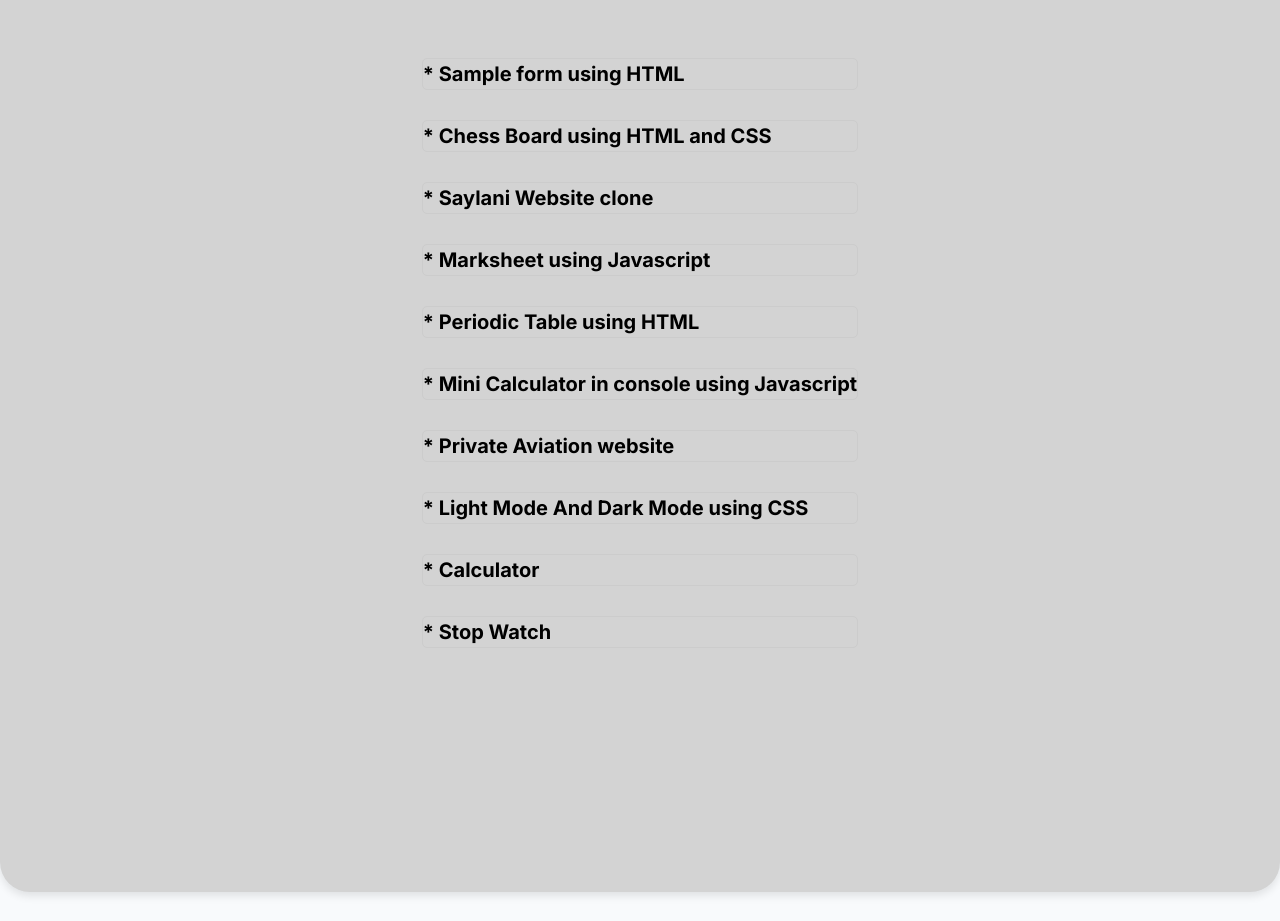
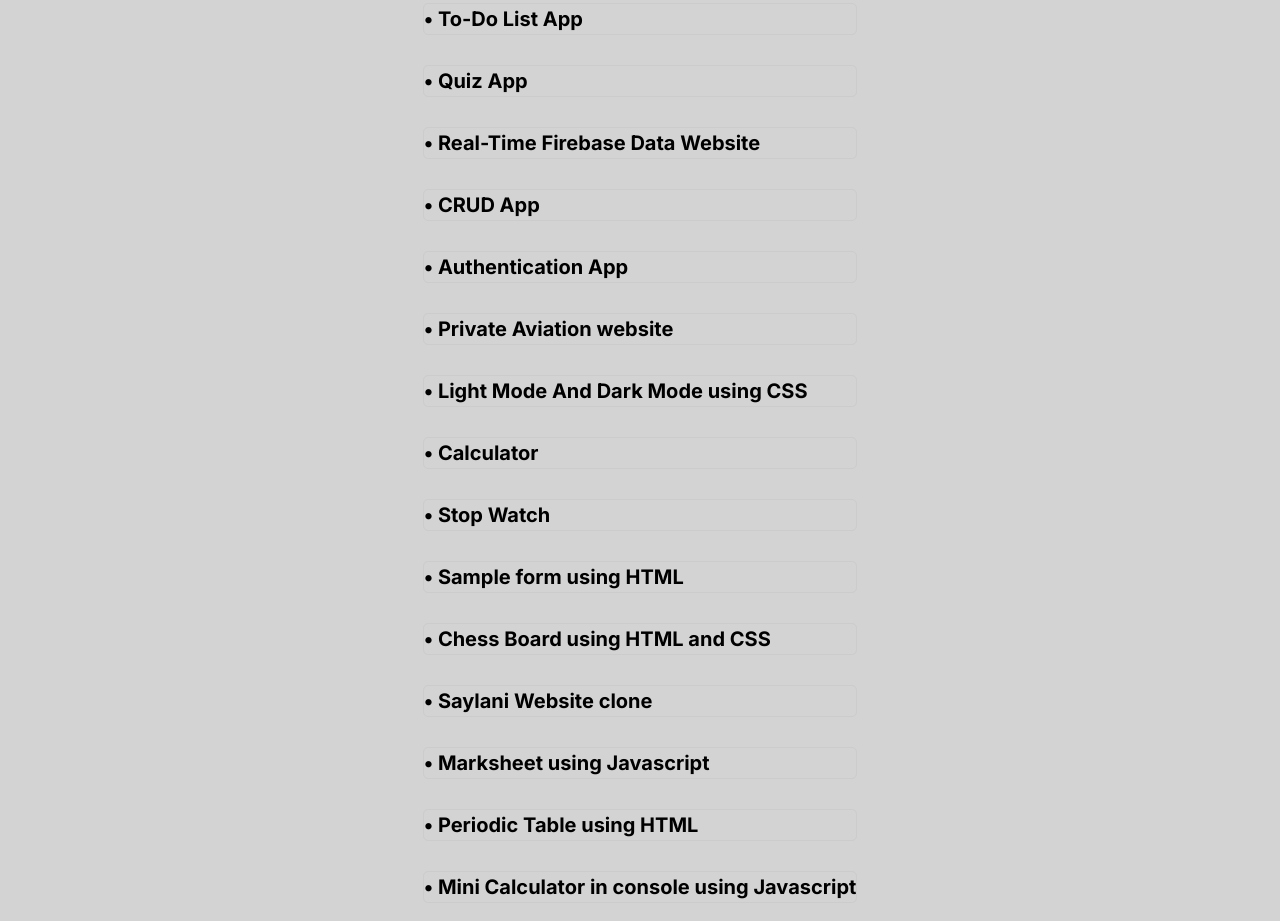
Before and after one commit to SMArham/My-portfolio, a plain HTML site: page index.html in a window 1280 px wide. Shown: the part 3779-4700 px from the top of the page. Drawn offline with nearby package versions, Linux system fonts and the light colour scheme.

Commit message:
commit here

```diff
--- a/app.js
+++ b/app.js
@@ -1,5 +1,6 @@
 
 
+document.addEventListener('DOMContentLoaded', () => {
     let sections = document.querySelectorAll('section');
     let navLinks = document.querySelectorAll('nav ul li a');
 
@@ -21,3 +22,4 @@ window.onscroll = () => {
             }
         });
     };
+  });
--- a/index.html
+++ b/index.html
@@ -6,6 +6,12 @@
   <meta http-equiv="X-UA-Compatible" content="IE=edge" />
   <meta name="viewport" content="width=device-width, initial-scale=1.0" />
   <title>Portfolio</title>
+
+
+
+
+
+
 
   <link rel="stylesheet" href="styles.css">
   <link rel="stylesheet" href="https://cdnjs.cloudflare.com/ajax/libs/font-awesome/4.7.0/css/font-awesome.min.css">
@@ -52,11 +58,13 @@
             class="absolute right-0 top-[90px] w-full max-w-[350px] rounded-lg border border-black-200 bg-white py-5 px-6 shadow-lg shadow-black-400/5 transition-all lg:static lg:block lg:max-w-full lg:border-none lg:shadow-none lg:bg-transparent lg:px-0 lg-py-0">
             <ul class="flex flex-col justify-center gap-8 lg:flex-row">
               <li>
-                <a href="#Home" class="text-lg font-medium text-slate-700 duration-200 hover:font-bold lg:text-base">Home</a>
+                <a href="#Home"
+                  class="text-lg font-medium text-slate-700 duration-200 hover:font-bold lg:text-base">Home</a>
               </li>
 
               <li>
-                <a href="#About" class="text-lg font-medium text-slate-700 duration-200 hover:font-bold lg:text-base">About</a>
+                <a href="#About"
+                  class="text-lg font-medium text-slate-700 duration-200 hover:font-bold lg:text-base">About</a>
               </li>
 
               <li>
@@ -65,7 +73,8 @@
               </li>
 
               <li>
-                <a href="#ToolsAndTechs" class="text-lg font-medium text-slate-700 duration-200 hover:font-bold lg:text-base">Tools and
+                <a href="#ToolsAndTechs"
+                  class="text-lg font-medium text-slate-700 duration-200 hover:font-bold lg:text-base">Tools and
                   Techs</a>
               </li>
 
@@ -100,7 +109,9 @@
           </h1>
 
           <p class="text-slate-500 mb-8 max-w-[480px] text-base text-justify">
-            I am Syed Muhammad Arham, a Frontend Developer passionate about creating stunning, functional web applications. Combining a Computer Science background with creativity, I develop responsive interfaces and seamless user experiences.
+            I am Syed Muhammad Arham, a Frontend Developer passionate about creating stunning, functional web
+            applications. Combining a Computer Science background with creativity, I develop responsive interfaces and
+            seamless user experiences.
           </p>
 
         </div>
@@ -184,7 +195,9 @@
           Get My Amazing Services
         </h1>
         <p class="mx-auto mt-2 max-w-2xl text-slate-400 text-justify">
-          Unlock the full potential of your online presence with my exceptional services: Website Development for a stunning and functional site, Content Marketing to captivate and engage your audience, and Digital Marketing to amplify your reach and drive results. Let's elevate your brand together!
+          Unlock the full potential of your online presence with my exceptional services: Website Development for a
+          stunning and functional site, Content Marketing to captivate and engage your audience, and Digital Marketing
+          to amplify your reach and drive results. Let's elevate your brand together!
         </p>
       </div>
 
@@ -196,7 +209,9 @@
             Digital Marketing
           </h4>
           <p class="text-center text-sm text-slate-500 duration-200">
-            Digital marketing leverages online platforms and tools to promote products or services, reaching target audiences through methods like  social media, and email campaigns. It combines data analytics and creative strategies to drive engagement and conversions.
+            Digital marketing leverages online platforms and tools to promote products or services, reaching target
+            audiences through methods like social media, and email campaigns. It combines data analytics and creative
+            strategies to drive engagement and conversions.
           </p>
         </div>
 
@@ -207,7 +222,9 @@
             Content Marketing
           </h4>
           <p class="text-center text-sm text-slate-500 duration-200">
-            Content marketing focuses on creating and distributing valuable, relevant content to attract and engage a target audience. Its goal is to build trust and drive profitable customer actions by addressing their needs and interests.
+            Content marketing focuses on creating and distributing valuable, relevant content to attract and engage a
+            target audience. Its goal is to build trust and drive profitable customer actions by addressing their needs
+            and interests.
           </p>
         </div>
 
@@ -218,7 +235,9 @@
             Website Development
           </h4>
           <p class="text-center text-sm text-slate-500 duration-200">
-            Website development involves creating and maintaining websites, integrating design, functionality, and user experience. It includes coding, content management, and optimization to ensure a seamless and engaging online presence.
+            Website development involves creating and maintaining websites, integrating design, functionality, and user
+            experience. It includes coding, content management, and optimization to ensure a seamless and engaging
+            online presence.
           </p>
         </div>
       </div>
@@ -235,7 +254,9 @@
           Tools & Techs I Use
         </h1>
         <p class="mx-auto mt-2 max-w-2xl text-slate-600 text-justify">
-          I work with a diverse set of tools and technologies, including Python and JavaScript for programming, and Vercel for deployment. My skills include Firebase for backend services, Bootstrap for responsive design, and React for dynamic user interfaces. I use Git and GitHub for version control and collaboration.
+          I work with a diverse set of tools and technologies, including Python and JavaScript for programming, and
+          Vercel for deployment. My skills include Firebase for backend services, Bootstrap for responsive design, and
+          React for dynamic user interfaces. I use Git and GitHub for version control and collaboration.
         </p>
       </div>
 
@@ -304,86 +325,64 @@
 
 
 
-<!--
-
-    <div class="container">
-      <ul>
-          <li>
-              <h1 class="Portfolio1">Portfolio</h1>
-              <div class="main">
-                  <button>
-                      <a href="https://sample-form-using-html.vercel.app/">* Sample form using HTML</a>
-                  </button><br>
-                  <button>
-                      <a href="https://chess-board-using-html-and-css.vercel.app/">* Chess Board using HTML and CSS</a>
-                  </button><br>
-                  <button>
-                      <a href="https://practice-saylani-clone-website.vercel.app/">* Saylani Website clone</a>
-                  </button><br>
-                  <button>
-                      <a href="https://marksheet-in-javascript.vercel.app/">* Marksheet using Javascript</a>
-                  </button><br>
-                  <button>
-                      <a href="https://periodic-table-using-html.vercel.app/">* Periodic Table using HTML</a>
-                  </button><br>
-                  <button>
-                      <a href="https://mini-c-log-calculator-using-javascript.vercel.app/">* Mini Calculator in console using Javascript</a>
-                  </button><br>
-                  <button>
-                      <a href="https://zyer-website-j3ea.vercel.app/">* Private Aviation website</a>
-                  </button><br>
-                  <button>
-                      <a href="https://dark-mode-liart.vercel.app/">* Light Mode And Dark Mode using CSS</a>
-                  </button><br>
-                  <button>
-                      <a href="https://calculator-2-0-ebon.vercel.app/">* Calculator</a>
-                  </button><br>
-                  <button>
-                      <a href="https://stop-watch-flame.vercel.app/">* Stop Watch</a>
-                  </button><br>
-              </div>
-          </li>
-      </ul>
-  </div> -->
-
-
 
 
     <div class="container">
       <ul>
         <li>
-            <h1 class="Portfolio1">Portfolio</h1>
+          <h1 class="Portfolio1" id="Portfolio" >Portfolio</h1>
           <div class="main">
             <button>
-                    <a href="https://sample-form-using-html.vercel.app/">* Sample form using HTML</a>
+              <a href="https://to-do-list-sigma-lyart-90.vercel.app/"> • To-Do List App
+              </a>
             </button><br>
             <button>
-                    <a href="https://chess-board-using-html-and-css.vercel.app/">* Chess Board using HTML and CSS</a>
+              <a href="https://quiz-app-kappa-lilac.vercel.app/"> • Quiz App
+              </a>
             </button><br>
             <button>
-                    <a href="https://practice-saylani-clone-website.vercel.app/">* Saylani Website clone</a>
+              <a href="https://firebase-data.vercel.app/"> • Real-Time Firebase Data Website
+              </a>
             </button><br>
             <button>
-                    <a href="https://marksheet-in-javascript.vercel.app/">* Marksheet using Javascript</a>
+              <a href="https://curd-app-eight.vercel.app/"> • CRUD App
+              </a>
             </button><br>
             <button>
-                    <a href="https://periodic-table-using-html.vercel.app/">* Periodic Table using HTML</a>
+              <a href="https://auth-app-five-beta.vercel.app/"> • Authentication App</a>
             </button><br>
             <button>
-                    <a href="https://mini-c-log-calculator-using-javascript.vercel.app/">* Mini Calculator in console using Javascript</a>
+              <a href="https://zyer-website-j3ea.vercel.app/"> • Private Aviation website</a>
             </button><br>
             <button>
-                    <a href="https://zyer-website-j3ea.vercel.app/">* Private Aviation website</a>
+              <a href="https://dark-mode-liart.vercel.app/"> • Light Mode And Dark Mode using CSS</a>
             </button><br>
             <button>
-                    <a href="https://dark-mode-liart.vercel.app/">* Light Mode And Dark Mode using CSS</a>
+              <a href="https://calculator-2-0-ebon.vercel.app/"> • Calculator</a>
             </button><br>
             <button>
-                    <a href="https://calculator-2-0-ebon.vercel.app/">* Calculator</a>
+              <a href="https://stop-watch-flame.vercel.app/"> • Stop Watch</a>
             </button><br>
             <button>
-                    <a href="https://stop-watch-flame.vercel.app/">* Stop Watch</a>
+              <a href="https://sample-form-using-html.vercel.app/"> • Sample form using HTML</a>
             </button><br>
+            <button>
+              <a href="https://chess-board-using-html-and-css.vercel.app/"> • Chess Board using HTML and CSS</a>
+            </button><br>
+            <button>
+              <a href="https://practice-saylani-clone-website.vercel.app/"> • Saylani Website clone</a>
+            </button><br>
+            <button>
+              <a href="https://marksheet-in-javascript.vercel.app/"> • Marksheet using Javascript</a>
+            </button><br>
+            <button>
+              <a href="https://periodic-table-using-html.vercel.app/"> • Periodic Table using HTML</a>
+            </button><br>
+            <button>
+              <a href="https://mini-c-log-calculator-using-javascript.vercel.app/"> • Mini Calculator in console using
+                Javascript</a>
+            </button><br>
+
           </div>
         </li>
       </ul>
--- a/styles.css
+++ b/styles.css
@@ -43,7 +43,7 @@
         flex-direction: column;
         align-items: center;
         justify-content: center; /* Center the container vertically */
-        padding: 500px 0px 600px 0px;
+        padding: 600px 0px 600px 0px;
         background-color: #d3d3d3; /* Gray background for the box */
         border-radius: 30px;
         width: 100%;
@@ -102,3 +102,8 @@
             font-size: 16px;
         }
     }
+
+
+    html {
+        scroll-behavior: smooth;
+      }
```
Lines whose indentation alone changed are shown as unchanged.
